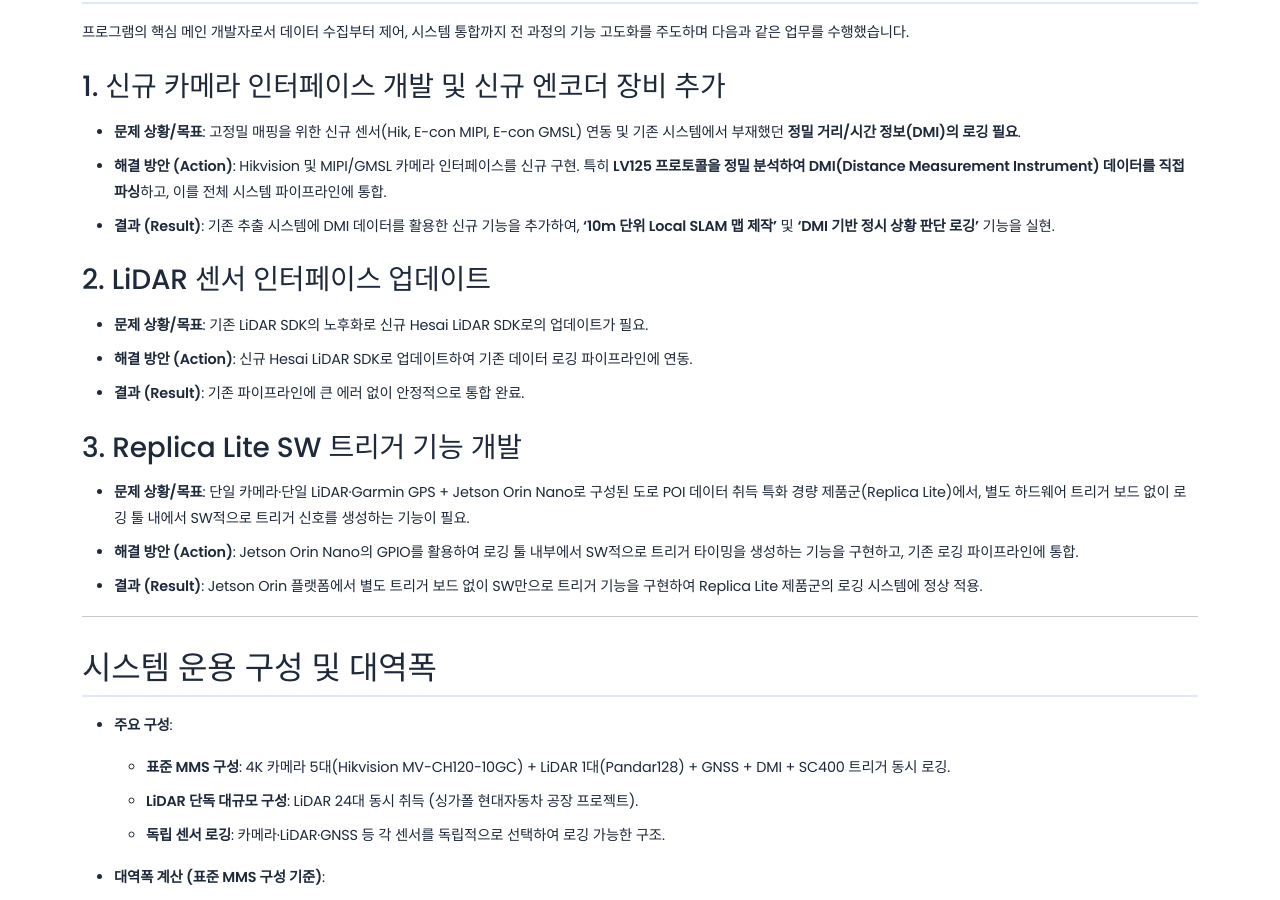
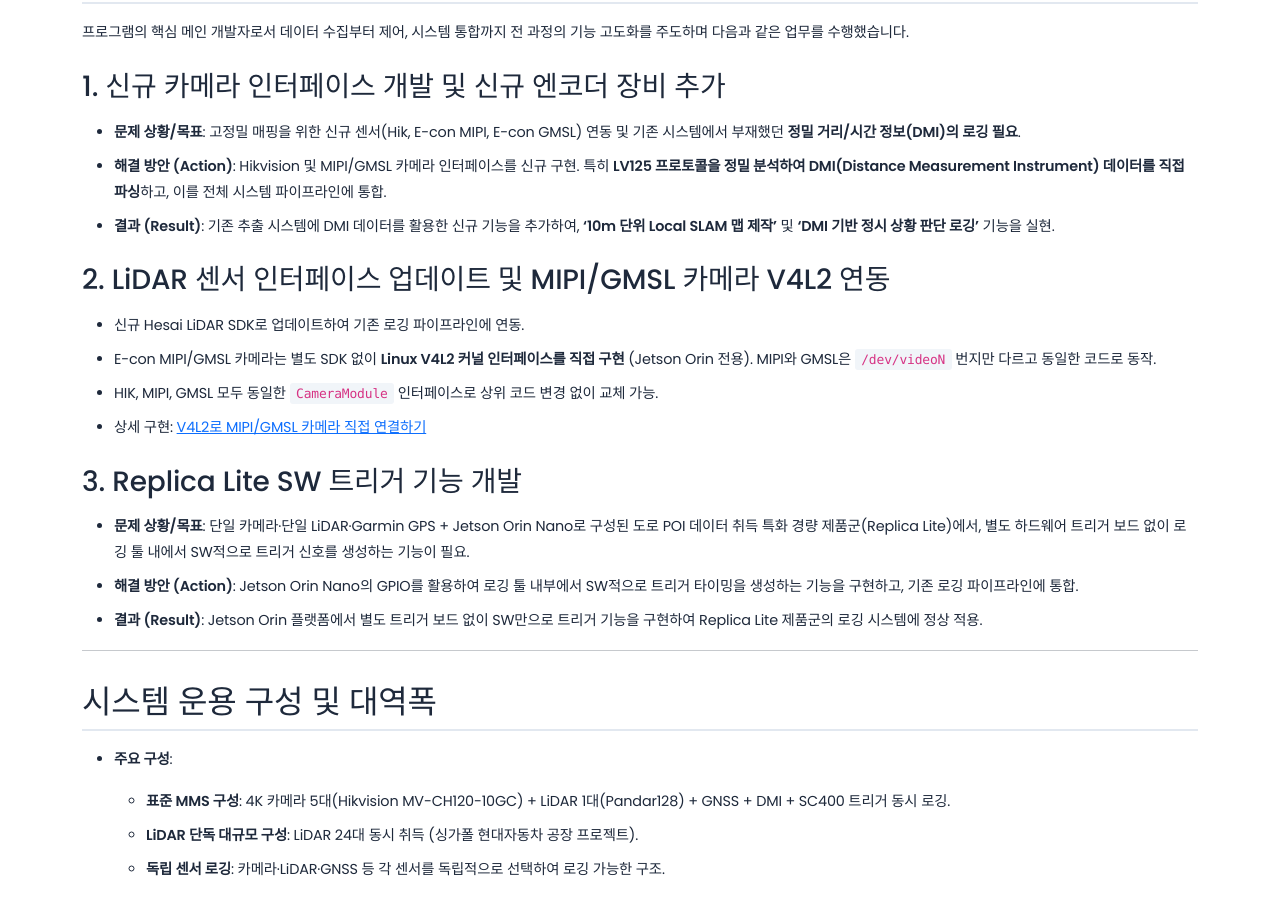
Before and after one commit to jinwoo-Sync/jinwoo-Sync.github.io, a Jekyll site: the page built from _projects/replica.md, in a window 1280 px wide and 900 px high, scrolled down 920 px. Built offline with Jekyll 4.4.1, drawn with Linux system fonts in a browser that asks for light colours.

Commit message:
레플리카 추가

```diff
--- a/_projects/replica.md
+++ b/_projects/replica.md
@@ -31,10 +31,11 @@
 - **해결 방안 (Action)**: Hikvision 및 MIPI/GMSL 카메라 인터페이스를 신규 구현. 특히 **LV125 프로토콜을 정밀 분석하여 DMI(Distance Measurement Instrument) 데이터를 직접 파싱**하고, 이를 전체 시스템 파이프라인에 통합.
 - **결과 (Result)**: 기존 추출 시스템에 DMI 데이터를 활용한 신규 기능을 추가하여, **'10m 단위 Local SLAM 맵 제작'** 및 **'DMI 기반 정시 상황 판단 로깅'** 기능을 실현.
 
-### 2. LiDAR 센서 인터페이스 업데이트
-- **문제 상황/목표**: 기존 LiDAR SDK의 노후화로 신규 Hesai LiDAR SDK로의 업데이트가 필요.
-- **해결 방안 (Action)**: 신규 Hesai LiDAR SDK로 업데이트하여 기존 데이터 로깅 파이프라인에 연동.
-- **결과 (Result)**: 기존 파이프라인에 큰 에러 없이 안정적으로 통합 완료.
+### 2. LiDAR 센서 인터페이스 업데이트 및 MIPI/GMSL 카메라 V4L2 연동
+- 신규 Hesai LiDAR SDK로 업데이트하여 기존 로깅 파이프라인에 연동.
+- E-con MIPI/GMSL 카메라는 별도 SDK 없이 **Linux V4L2 커널 인터페이스를 직접 구현** (Jetson Orin 전용). MIPI와 GMSL은 `/dev/videoN` 번지만 다르고 동일한 코드로 동작.
+- HIK, MIPI, GMSL 모두 동일한 `CameraModule` 인터페이스로 상위 코드 변경 없이 교체 가능.
+- 상세 구현: [V4L2로 MIPI/GMSL 카메라 직접 연결하기](/posts/2026/04/08/v4l2-mipi-gmsl-camera)
 
 ### 3. Replica Lite SW 트리거 기능 개발
 - **문제 상황/목표**: 단일 카메라·단일 LiDAR·Garmin GPS + Jetson Orin Nano로 구성된 도로 POI 데이터 취득 특화 경량 제품군(Replica Lite)에서, 별도 하드웨어 트리거 보드 없이 로깅 툴 내에서 SW적으로 트리거 신호를 생성하는 기능이 필요.
```
